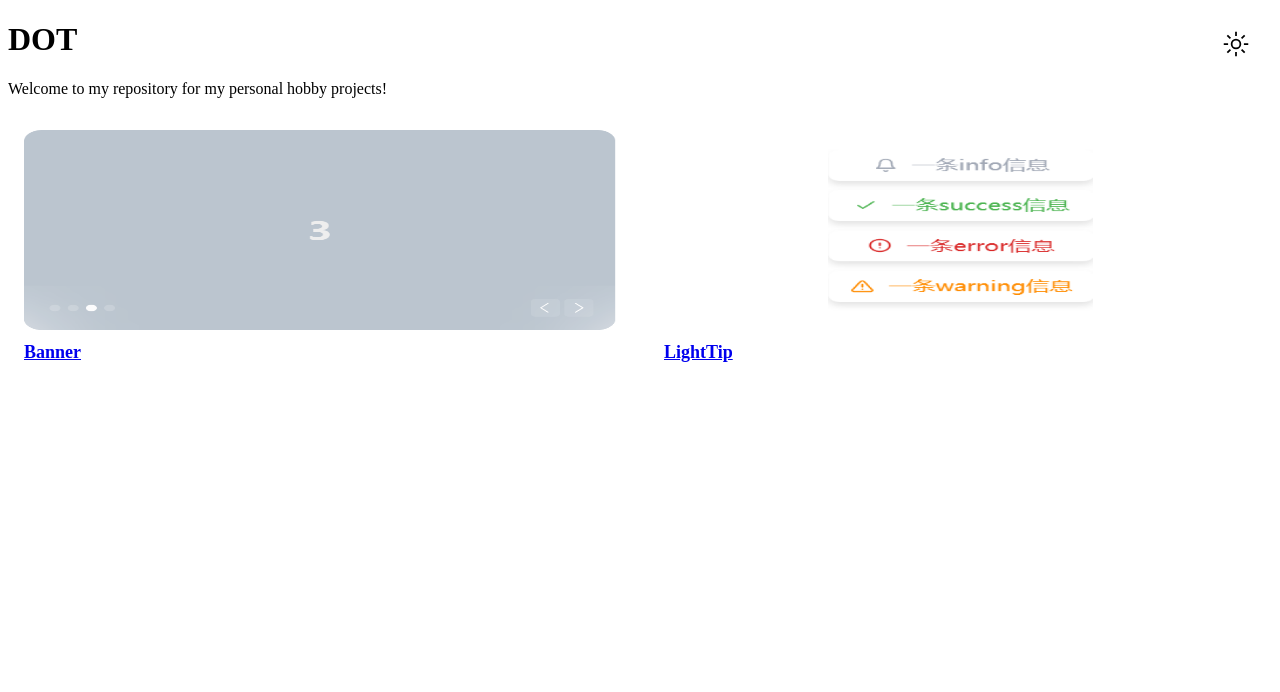
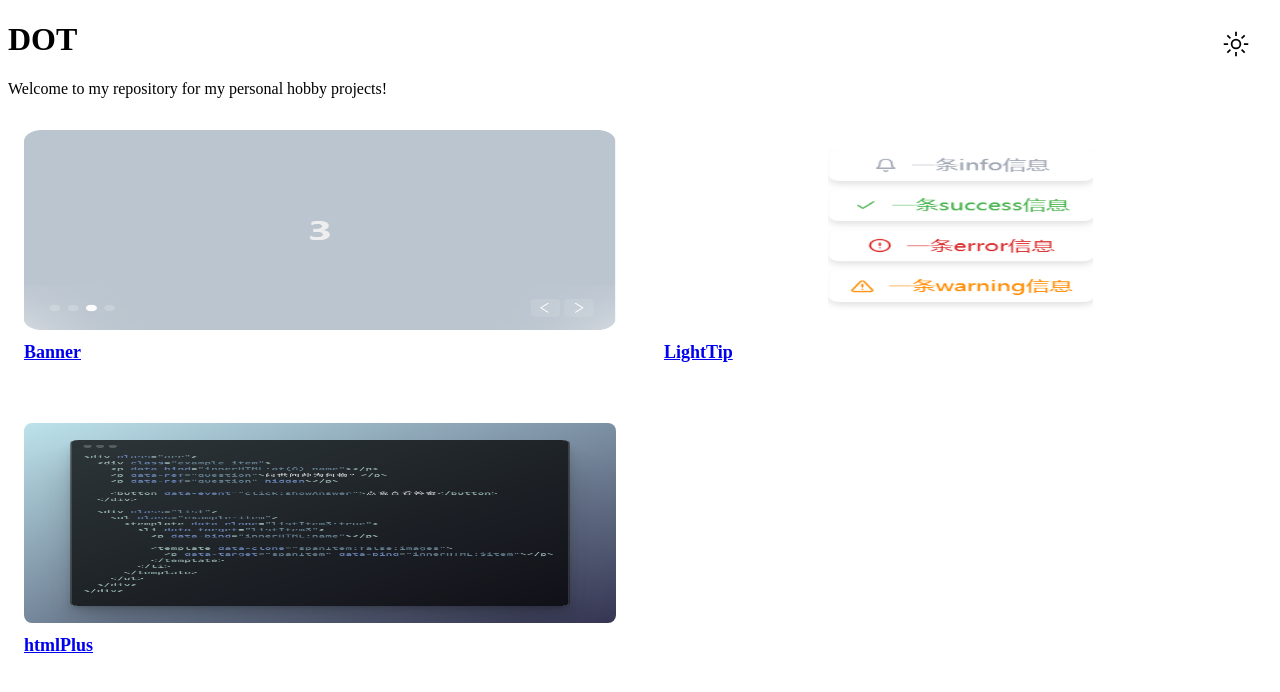
Before and after one commit to 2113ic/dot, a Vue app: page / in a window 1280 px wide. Shown: the top 692 px of the page. Built offline with nearby package versions, Linux system fonts and the light colour scheme; the HTML template or start-up script is replaced by a standard one.

Commit message:
feat: Add htmlPlus card

```diff
--- a/src/config.js
+++ b/src/config.js
@@ -19,4 +19,9 @@ export default [
     cover: getCover('lightTip.png'),
     url: getURL('LightTip'),
   },
+  {
+    title: 'htmlPlus',
+    cover: getCover('htmlPlus.png'),
+    url: getURL('htmlPlus'),
+  },
 ]
```
Also changed, not shown: public/cover/htmlPlus.png (added).
